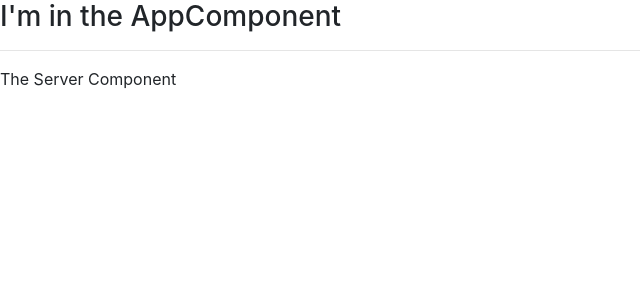
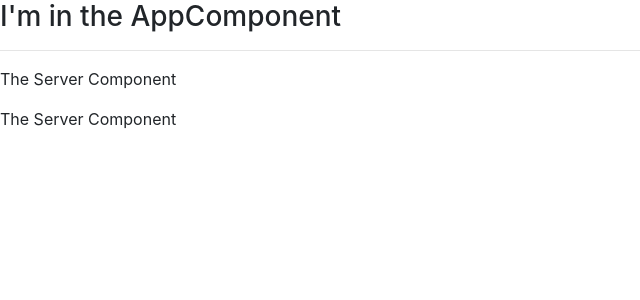
Before and after one commit to cyborg-nomade/angular-course, an Angular app: page / in a window 1280 px wide. Shown: the top 300 px of the page, without its empty margins (0-640 px from the left). Built offline with nearby package versions, Linux system fonts and the light colour scheme.

Commit message:
created servers

```diff
--- a/src/app/app.component.html
+++ b/src/app/app.component.html
@@ -1,3 +1,3 @@
 <h3>I'm in the AppComponent</h3>
 <hr>
-<app-server></app-server>
+<app-servers></app-servers>
--- a/src/app/app.module.ts
+++ b/src/app/app.module.ts
@@ -3,9 +3,10 @@ import { NgModule } from '@angular/core';
 
 import { AppComponent } from './app.component';
 import { ServerComponent } from './server/server.component';
+import { ServersComponent } from './servers/servers.component';
 
 @NgModule({
-  declarations: [AppComponent, ServerComponent],
+  declarations: [AppComponent, ServerComponent, ServersComponent],
   imports: [BrowserModule],
   providers: [],
   bootstrap: [AppComponent]
--- a/src/app/server/server.component.html
+++ b/src/app/server/server.component.html
@@ -1,3 +1 @@
-<p>
-  The Server Component
-</p>
+<p>The Server Component</p>
--- /dev/null
+++ b/src/app/servers/servers.component.html
@@ -0,0 +1,2 @@
+<app-server></app-server>
+<app-server></app-server>
--- /dev/null
+++ b/src/app/servers/servers.component.ts
@@ -0,0 +1,15 @@
+import { Component, OnInit } from '@angular/core';
+
+@Component({
+  selector: 'app-servers',
+  templateUrl: './servers.component.html',
+  styleUrls: ['./servers.component.css']
+})
+export class ServersComponent implements OnInit {
+
+  constructor() { }
+
+  ngOnInit() {
+  }
+
+}
```
Also changed, not shown: src/app/servers/servers.component.css (added), 1 other file (tests, documents, lock files or other folders).
